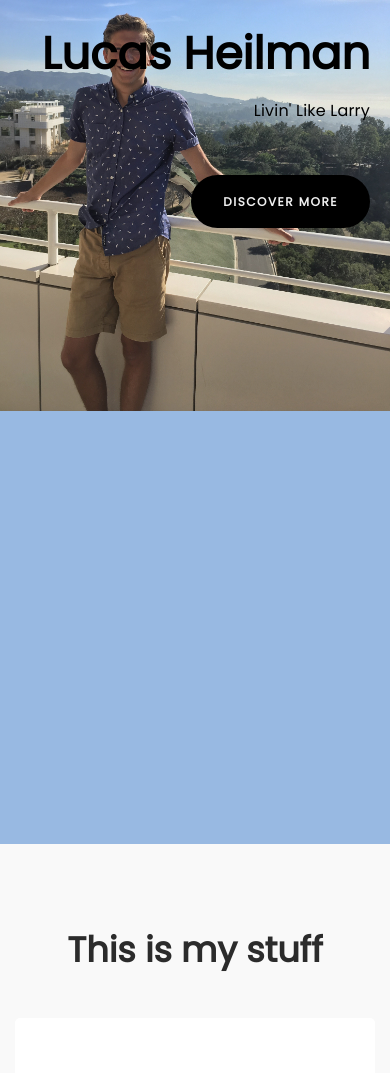
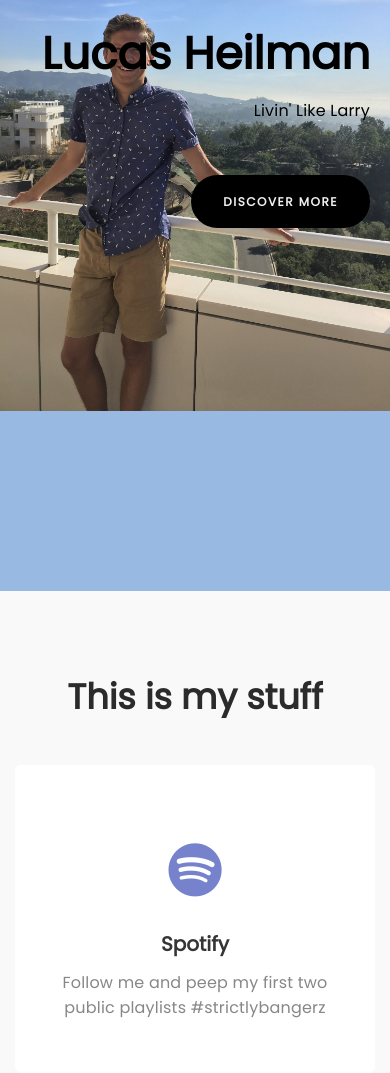
Before and after one commit to lucasheilman/lucasheilman-site, a Django app: page / in a window 390 px wide. Shown: the top 1073 px of the page. Run offline with Django 3.2, Linux system fonts and the light colour scheme; some libraries are stand-ins or nearby versions.

Commit message:
hopefully responsive on mobile

```diff
--- a/website/static/website/css/tooplate-style.css
+++ b/website/static/website/css/tooplate-style.css
@@ -218,7 +218,7 @@
   -o-background-size: 100% auto;
   background-size: 100% auto;
   background-position: center;
-  height: 100%;
+  height: 70%;
   width: 100%;
 }
 
```
